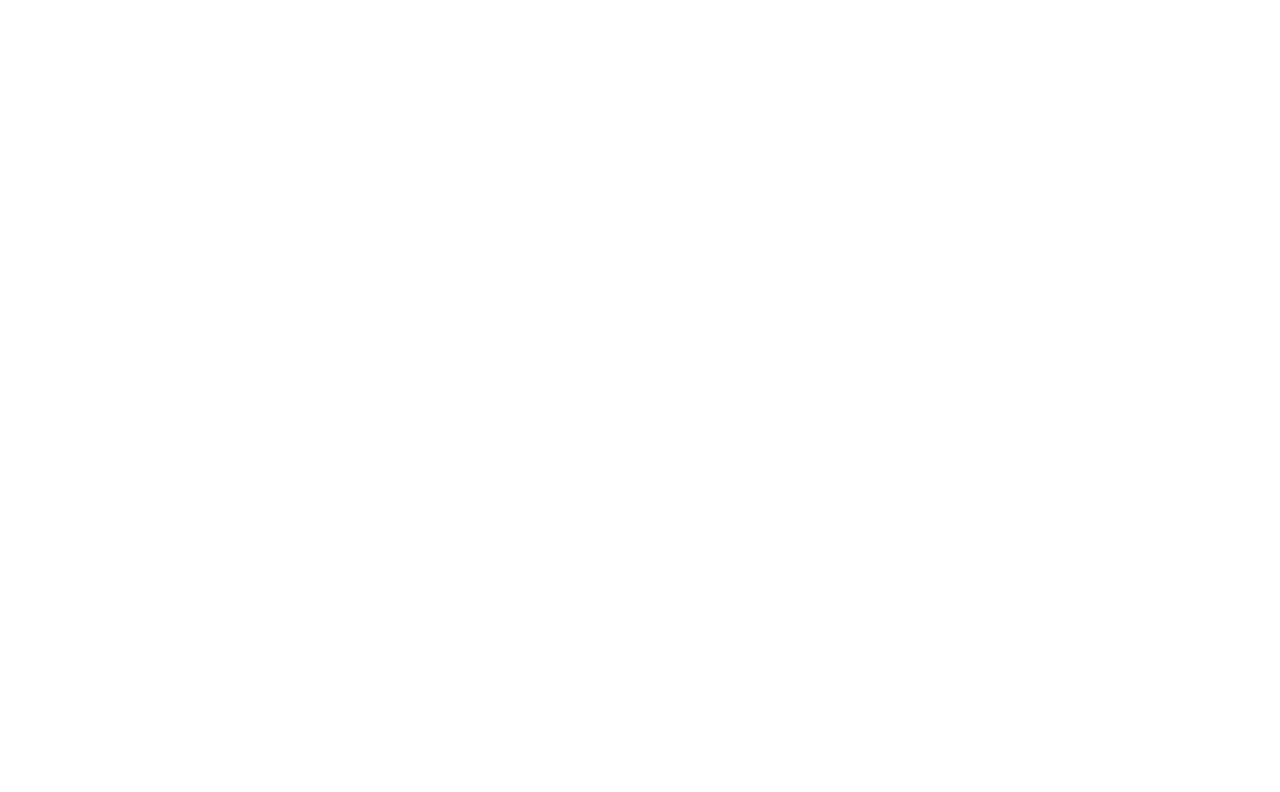
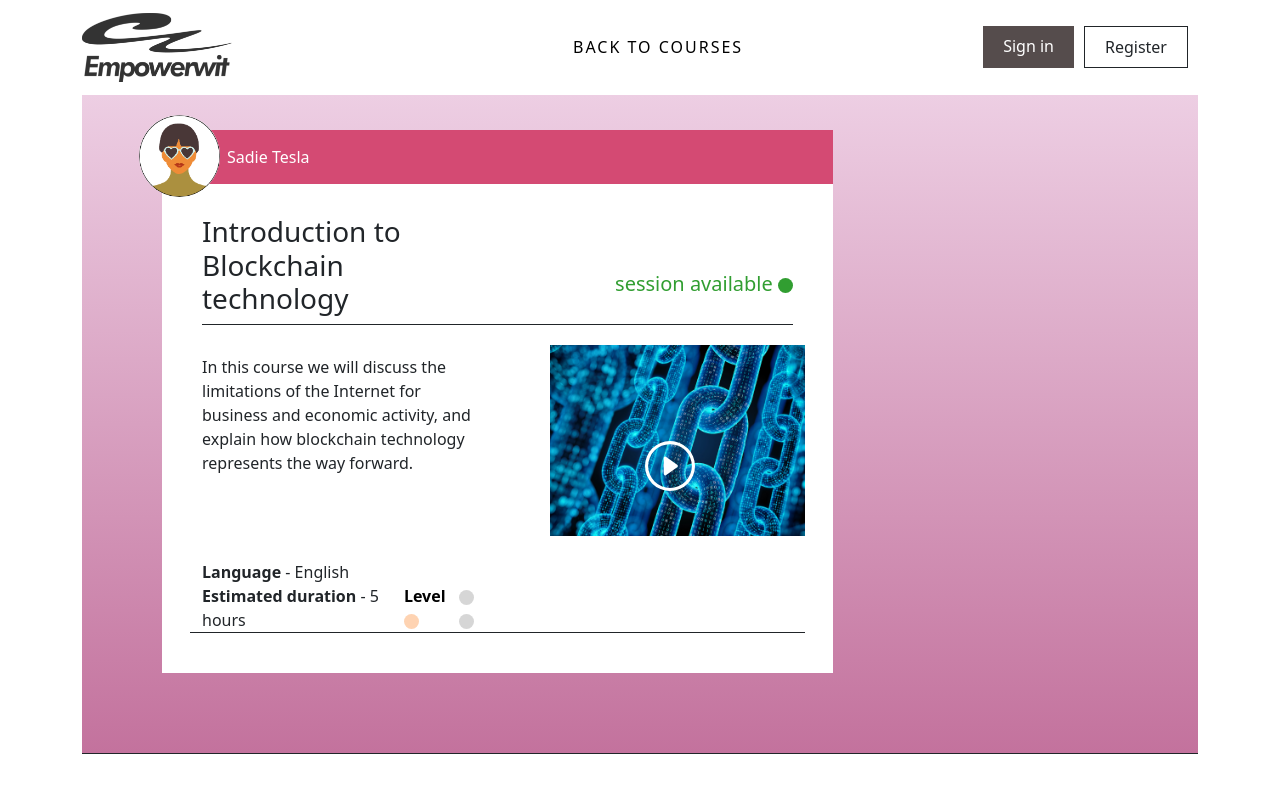
Before and after one commit to kesaviwebsolutions/empowerwit, a React (Create React App) app: page /training-area in a window 1280 px wide. Shown: the top 792 px of the page. Built offline with nearby package versions, Linux system fonts and the light colour scheme.

Commit message:
empowerwit-update

```diff
--- a/src/App.js
+++ b/src/App.js
@@ -2,6 +2,7 @@
 import "./App.css";
 import Home from "./components/pages/Home";
 import Courses from "./components/pages/Courses";
+import Trainings from "./components/Trainings";
 
 function App() {
   return (
@@ -11,6 +12,7 @@
         <Switch>
           <Route path="/" component={Home} exact></Route>
           <Route path="/courses" component={Courses}></Route>
+          <Route path="/training-area" component={Trainings}></Route>
         </Switch>
       </Router>
     </div>
--- /dev/null
+++ b/src/components/NavTraining.js
@@ -0,0 +1,66 @@
+import React from 'react'
+import img7 from './images/img7.png'
+import './courses.css'
+
+export default function NavTraining() {
+  return (
+    <div>
+      <section>
+        <nav className="navbar navbar-expand-lg bg-transparent">
+          <div className="container">
+            <a className="navbar-brand" href="/">
+              <img src={img7} alt="" className="course-img" />
+            </a>
+            <button
+              className="navbar-toggler"
+              type="button"
+              data-bs-toggle="collapse"
+              data-bs-target="#navbarNavAltMarkup"
+              aria-controls="navbarNavAltMarkup"
+              aria-expanded="false"
+              aria-label="Toggle navigation"
+            >
+              <span className="navbar-toggler-icon"></span>
+            </button>
+            <div className="collapse navbar-collapse" id="navbarNavAltMarkup">
+              <ul className="navbar-nav m-auto">
+                <li className="nav-item">
+                  <a
+                    className="nav-link active"
+                    aria-current="page"
+                    href="/courses"
+                    style={{
+                      color: '#000000',
+                      letterSpacing: '2px',
+                      fontWeight: '500',
+                    }}
+                  >
+                    BACK TO COURSES
+                  </a>
+                </li>
+              </ul>
+
+              <div className="buttons d-flex">
+                <div
+                  className="btn-sign"
+                  style={{
+                    border: 'none',
+                    background: '#554c4c',
+                    color: '#fff',
+                    maxWidth: '100px',
+                    padding: '8px 20px',
+                    marginRight: '10px',
+                    cursor: 'default',
+                  }}
+                >
+                  Sign in
+                </div>
+                <div className="btn-register">Register</div>
+              </div>
+            </div>
+          </div>
+        </nav>
+      </section>
+    </div>
+  )
+}
--- a/src/components/Navbar.js
+++ b/src/components/Navbar.js
@@ -1,6 +1,7 @@
 import React from "react";
 import img from "./images/img10.png";
 import bg1 from "./images/background_wt.png";
+
 export default function Navbar() {
   return (
     <div>
--- /dev/null
+++ b/src/components/Trainings.js
@@ -0,0 +1,92 @@
+import React from 'react'
+import NavTraining from './NavTraining'
+import cardimg1 from './images/cardimg1.jpg'
+import icon from './images/icon_profil_3.png'
+import { BsPlayCircle, BsFillCircleFill } from 'react-icons/bs'
+import './training.css'
+
+export default function Trainings() {
+  return (
+    <div>
+      <NavTraining />
+      <section>
+        <div className="container">
+          <div
+            className="training-area"
+            style={{ backgroundImage: 'linear-gradient(#edcee3, #c3729d)' }}
+          >
+            <div className="row">
+              <div className="col-md-9">
+                <div className="content-area">
+                  <div className="img-text">
+                    <div className="imgimg">
+                      <img src={icon} alt="" className="ii" />
+                    </div>
+                    <div className="ST">
+                      <span className="sst">Sadie Tesla</span>
+                    </div>
+                  </div>
+                  <div className="intro">
+                    <h3 style={{ width: '45%' }}>
+                      Introduction to Blockchain technology
+                    </h3>
+                    <span
+                      className="available"
+                      style={{
+                        fontSize: '20px',
+                        color: '#319e31',
+                        marginTop: '30px',
+                      }}
+                    >
+                      session available{' '}
+                      <BsFillCircleFill size={15} color="#319e31" />
+                    </span>
+                  </div>
+                  <div className="row" style={{ borderBottom: '1px solid' }}>
+                    <div className="col-md-6">
+                      <div className="content">
+                        <p>
+                          In this course we will discuss the limitations of the
+                          Internet for business and economic activity, and
+                          explain how blockchain technology represents the way
+                          forward.
+                        </p>
+                      </div>
+                      <div className="lang" style={{ marginTop: '85px' }}>
+                        <b>Language</b> <span>- English</span>
+                      </div>
+                      <div className="estimate">
+                        <div className="ed">
+                          {' '}
+                          <b>Estimated duration</b> <span>- 5 hours</span>
+                        </div>
+                        <div className="levels">
+                          <div className="level-item">
+                            <b style={{ color: '#000000' }}>Level</b>{' '}
+                            <BsFillCircleFill size={15} color="#fed3b2" />
+                          </div>
+                          <div className="level-items">
+                            <BsFillCircleFill size={15} color="#ccccc" />
+                            <BsFillCircleFill size={15} color="#ccccc" />
+                          </div>
+                        </div>
+                      </div>
+                    </div>
+                    <div className="col-md-6">
+                      <div className="playicon">
+                        <BsPlayCircle />
+                      </div>
+                      <div className="video-area">
+                        <img src={cardimg1} alt="" className="video" />
+                      </div>
+                    </div>
+                  </div>
+                </div>
+              </div>
+            </div>
+          </div>
+        </div>
+      </section>
+    </div>
+  )
+}
--- /dev/null
+++ b/src/components/training.css
@@ -0,0 +1,59 @@
+.intro {
+  display: flex;
+  justify-content: space-between;
+  align-items: center;
+  border-bottom: 1px solid;
+}
+.content-area {
+  padding: 40px 40px;
+  margin: 80px 80px;
+  background-color: #fff;
+  position: relative;
+}
+.video {
+  width: 90%;
+  margin-left: 40px;
+  margin-top: 20px;
+  margin-bottom: 20px;
+}
+.playicon {
+  position: absolute;
+  top: 50%;
+  left: 72%;
+  color: #fff;
+  font-size: 50px;
+}
+.content {
+  margin-top: 30px;
+}
+.estimate {
+  display: flex;
+  justify-content: space-between;
+}
+img.ii {
+  width: 30%;
+  background-color: #fff;
+  border-radius: 50px;
+  border: none;
+}
+.img-text {
+  display: flex;
+  align-items: center;
+}
+.imgimg {
+  position: absolute;
+  top: -12%;
+  left: -23px;
+  z-index: 1;
+}
+.ST {
+  position: absolute;
+  top: -9%;
+  background: #d44a73;
+  padding-left: 65px;
+  padding-top: 15px;
+  padding-bottom: 15px;
+  color: #fff;
+  width: 100%;
+  right: 0;
+}
```
Also changed, not shown: src/components/CourseCards.js (+48 -45 lines).
